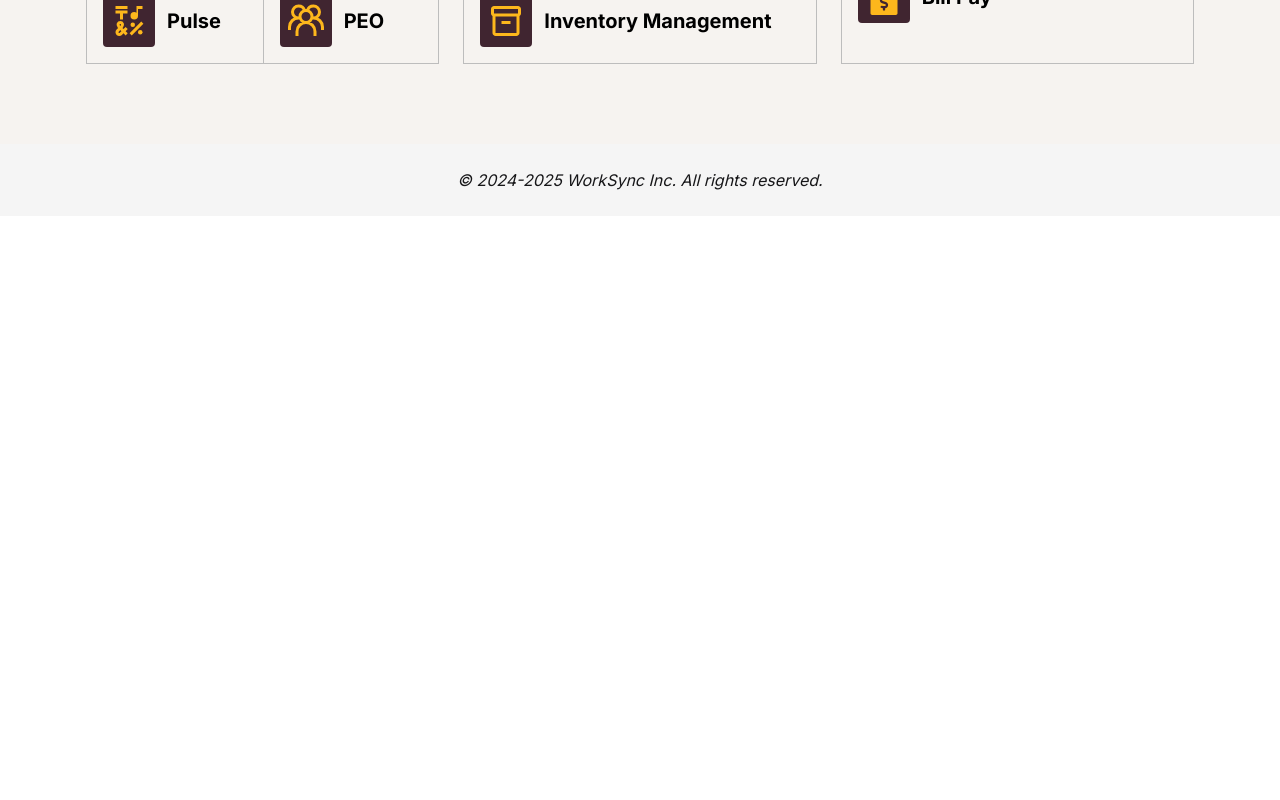
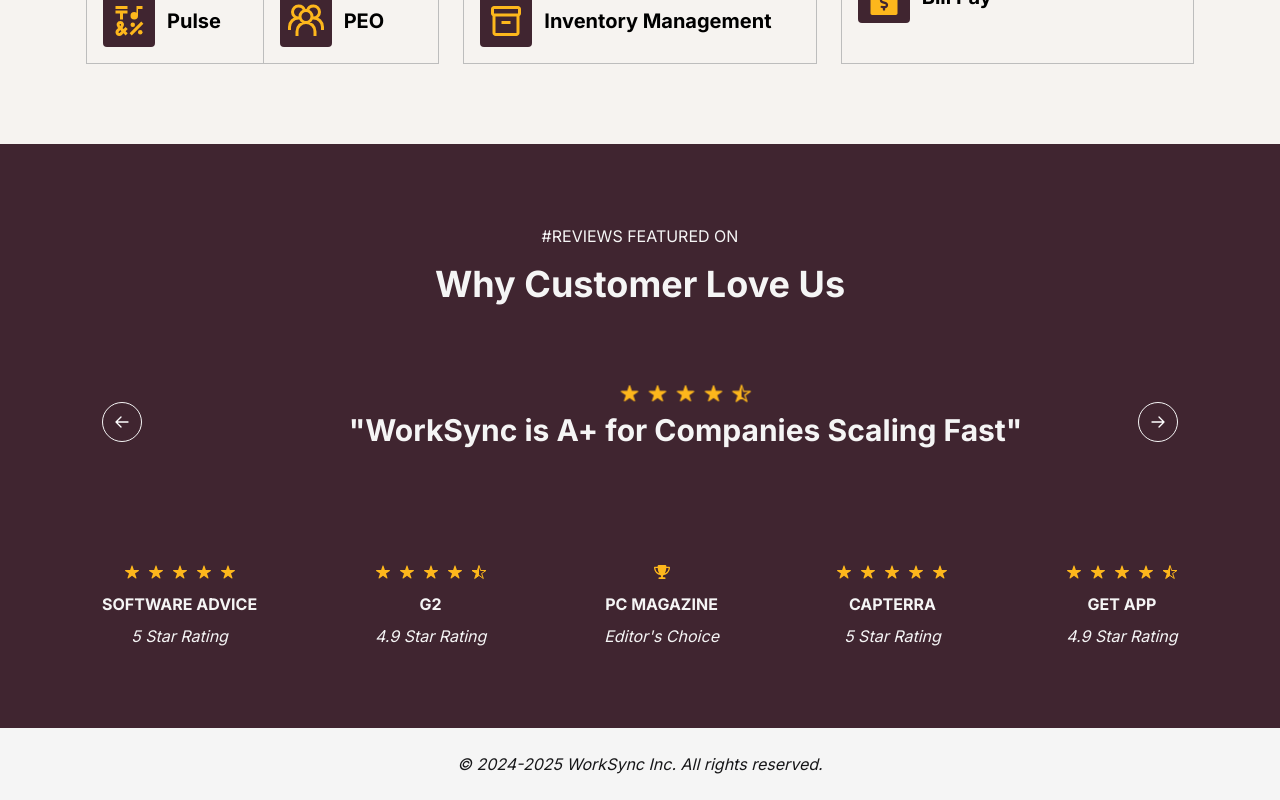
Before and after one commit to arnabsahawrk/WorkSync, a React (Vite) app: page / in a window 1280 px wide. Shown: the part 1529-2329 px from the top of the page. Before the commit the page ends 1745 px from the top, so only its background shows below. Built offline with nearby package versions, Linux system fonts and the light colour scheme.

Commit message:
added accordian section

```diff
--- /dev/null
+++ b/src/components/Swipers/TestimonialSwiper.jsx
@@ -0,0 +1,147 @@
+import { Carousel, IconButton } from "@material-tailwind/react";
+import { IoIosStar } from "react-icons/io";
+import { IoStarHalf } from "react-icons/io5";
+
+const TestimonialSwiper = () => {
+  return (
+    <Carousel
+      className="rounded-xl overflow-hidden py-3 md:py-5 space-y-2"
+      prevArrow={({ handlePrev }) => (
+        <IconButton
+          variant="text"
+          color="white"
+          size="lg"
+          onClick={handlePrev}
+          className="!absolute invisible xl:visible xl:top-2/4 xl:left-4 xl:-translate-y-2/4 border border-common w-10 h-10 rounded-full z-50"
+        >
+          <svg
+            xmlns="http://www.w3.org/2000/svg"
+            fill="none"
+            viewBox="0 0 24 24"
+            strokeWidth={2}
+            stroke="currentColor"
+            className="size-4"
+          >
+            <path
+              strokeLinecap="round"
+              strokeLinejoin="round"
+              d="M10.5 19.5L3 12m0 0l7.5-7.5M3 12h18"
+            />
+          </svg>
+        </IconButton>
+      )}
+      nextArrow={({ handleNext }) => (
+        <IconButton
+          variant="text"
+          color="white"
+          size="lg"
+          onClick={handleNext}
+          className="!absolute invisible xl:visible xl:top-2/4 xl:!right-4 xl:-translate-y-2/4 border border-common w-10 h-10 rounded-full z-50"
+        >
+          <svg
+            xmlns="http://www.w3.org/2000/svg"
+            fill="none"
+            viewBox="0 0 24 24"
+            strokeWidth={2}
+            stroke="currentColor"
+            className="size-4"
+          >
+            <path
+              strokeLinecap="round"
+              strokeLinejoin="round"
+              d="M13.5 4.5L21 12m0 0l-7.5 7.5M21 12H3"
+            />
+          </svg>
+        </IconButton>
+      )}
+      navigation={({ setActiveIndex, activeIndex, length }) => (
+        <div className="absolute -bottom-0 left-2/4 z-50 -translate-x-2/4 gap-2 flex xl:hidden">
+          {new Array(length).fill("").map((_, i) => (
+            <span
+              key={i}
+              className={`block h-3 w-3 cursor-pointer rounded-full transition-colors content-[''] ${
+                activeIndex === i ? "bg-white" : "bg-white/50"
+              }`}
+              onClick={() => setActiveIndex(i)}
+            />
+          ))}
+        </div>
+      )}
+      autoplay={true}
+      autoplayDelay={5000}
+      transition={{
+        type: "tween",
+        duration: 1,
+      }}
+      loop={true}
+    >
+      {/* testimonial 1  */}
+      <div className="flex flex-col justify-center items-center text-center">
+        <p className="text-secondary flex items-center gap-2 mb-1 animate-bounce text-xl">
+          <IoIosStar />
+          <IoIosStar />
+          <IoIosStar />
+          <IoIosStar />
+          <IoIosStar />
+        </p>
+        <p className="text-common text-3xl font-bold">
+          &quot;WorkSync Saves Time, Money and Headaches&quot;
+        </p>
+      </div>
+      {/* testimonial 2  */}
+      <div className="flex flex-col justify-center items-center text-center">
+        <p className="text-secondary flex items-center gap-2 mb-1 animate-bounce text-xl">
+          <IoIosStar />
+          <IoIosStar />
+          <IoIosStar />
+          <IoIosStar />
+          <IoStarHalf />
+        </p>
+        <p className="text-common text-3xl font-bold">
+          &quot;WorkSync is A+ for Companies Scaling Fast&quot;
+        </p>
+      </div>
+      {/* testimonial 3 */}
+      <div className="flex flex-col justify-center items-center text-center">
+        <p className="text-secondary flex items-center gap-2 mb-1 animate-bounce text-xl">
+          <IoIosStar />
+          <IoIosStar />
+          <IoIosStar />
+          <IoIosStar />
+          <IoIosStar />
+        </p>
+        <p className="text-common text-3xl font-bold">
+          &quot;WorkSync makes it easy to manage my global team&quot;
+        </p>
+      </div>
+      {/* testimonial 4 */}
+      <div className="flex flex-col justify-center items-center text-center">
+        <p className="text-secondary flex items-center gap-2 mb-1 animate-bounce text-xl">
+          <IoIosStar />
+          <IoIosStar />
+          <IoIosStar />
+          <IoIosStar />
+          <IoIosStar />
+        </p>
+        <p className="text-common text-3xl font-bold">
+          &quot;WorkSync is the great choice for remote teams&quot;
+        </p>
+      </div>
+      {/* testimonial 5  */}
+      <div className="flex flex-col justify-center items-center text-center">
+        <p className="text-secondary flex items-center gap-2 mb-1 animate-bounce text-xl">
+          <IoIosStar />
+          <IoIosStar />
+          <IoIosStar />
+          <IoIosStar />
+          <IoStarHalf />
+        </p>
+        <p className="text-common text-3xl font-bold">
+          &quot;Amazing products for our small businesses&quot;
+        </p>
+      </div>
+    </Carousel>
+  );
+};
+
+export default TestimonialSwiper;
--- a/src/pages/Home/HomePage.jsx
+++ b/src/pages/Home/HomePage.jsx
@@ -1,6 +1,7 @@
 import PageTitle from "../../components/common/Others/PageTitle";
 import HomeBanner from "./HomeSection/HomeBanner";
 import HomeProduct from "./HomeSection/HomeProduct";
+import HomeTestimonials from "./HomeSection/HomeTestimonials";
 
 const HomePage = () => {
   return (
@@ -8,6 +9,7 @@
       <PageTitle title="Home" />
       <HomeBanner />
       <HomeProduct />
+      <HomeTestimonials />
     </>
   );
 };
--- /dev/null
+++ b/src/pages/Home/HomeSection/HomeTestimonials.jsx
@@ -0,0 +1,22 @@
+import RatingShowcase from "../../../components/RatingShowcase/RatingShowcase";
+import TestimonialSwiper from "../../../components/Swipers/TestimonialSwiper";
+import Container from "../../../components/common/Others/Container";
+
+const HomeTestimonials = () => {
+  return (
+    <section className="bg-primary py-10 lg:py-20">
+      <Container className="space-y-10 md:space-y-14">
+        <div className="text-common text-center space-y-4">
+          <p className="text-base">#REVIEWS FEATURED ON</p>
+          <h1 className="text-2xl md:text-3xl lg:text-4xl font-bold">
+            Why Customer Love Us
+          </h1>
+        </div>
+        <TestimonialSwiper />
+        <RatingShowcase />
+      </Container>
+    </section>
+  );
+};
+
+export default HomeTestimonials;
```
